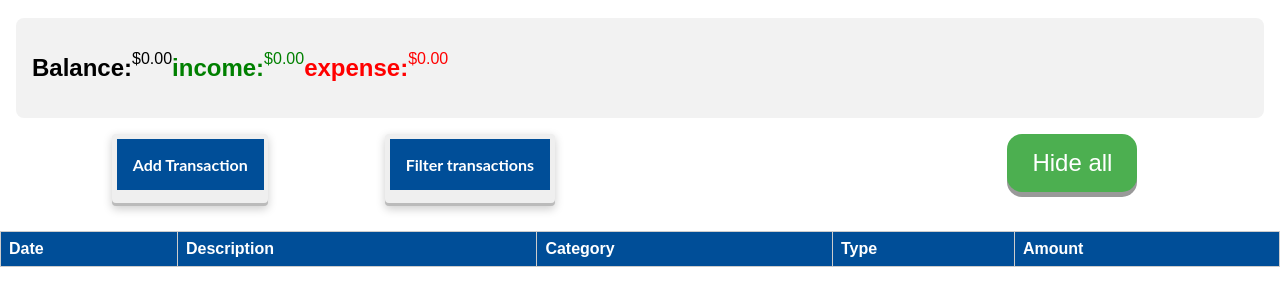
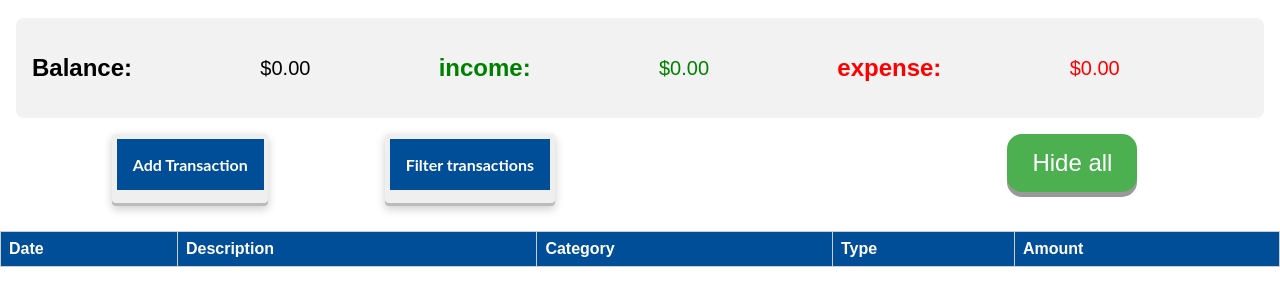
Before and after one commit to bsanthosh1234/demo, a website: page Assignment6_ExpenseTracker/client/index.html in a window 1280 px wide. Shown: the part 72-378 px from the top of the page. Drawn offline with nearby package versions, Linux system fonts and the light colour scheme; no server answers.

Commit message:
updated styles with backend

```diff
--- a/Assignment6_ExpenseTracker/client/style.css
+++ b/Assignment6_ExpenseTracker/client/style.css
@@ -27,9 +27,9 @@
 
   .balance {
     display: flex;
-    /* flex-direction: column;
+    /* flex-direction: column; */
     align-items: center;
-    text-align: center; */
+    text-align: center;
   }
 
   .add-transaction label,
@@ -288,3 +288,7 @@
   margin-top: 5px;
   margin-left: 2%;
 } */
+ p{
+  margin-inline: auto;
+  font-size: 20px;
+ }
```
